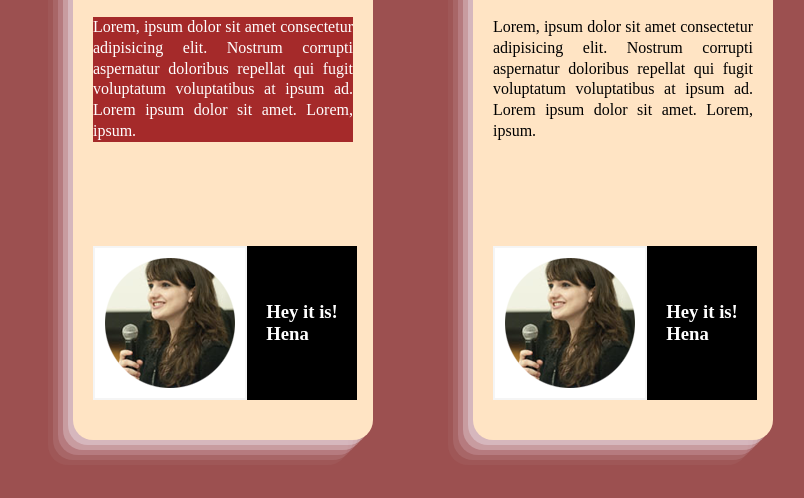
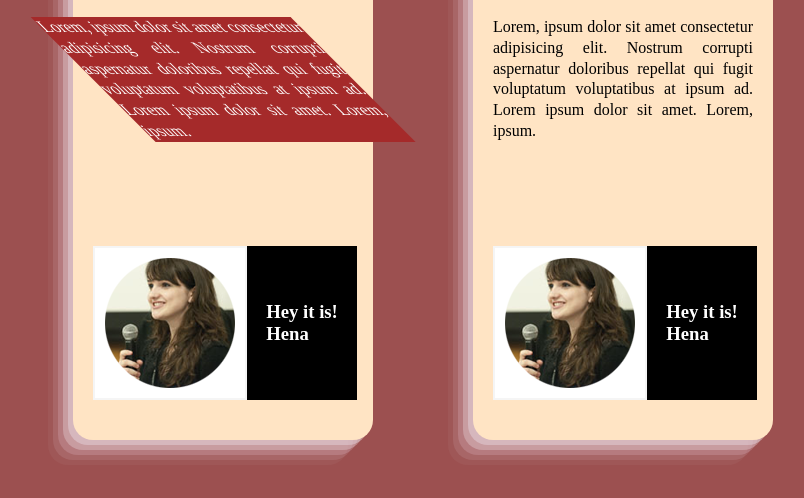
Before and after one commit to sameerddr/AirCampus_Work, a plain HTML site: page 31_aug_animation_card/index.html in a window 1280 px wide. In both pictures the pointer is over the element 440 px from the left and 289 px from the top of the page. Shown: the part 210-708 px from the top of the page, without its empty margins (217-1021 px from the left). Drawn offline with Linux system fonts and the light colour scheme.

Commit message:
animation

```diff
--- a/31_aug_animation_card/style.css
+++ b/31_aug_animation_card/style.css
@@ -78,7 +78,7 @@ img:hover {
 p:hover {
     background-color: brown;
     color: white;
-    /* transform: skew(45deg); */
+    transform: skew(45deg);
 }
 
 h1:hover {
```
